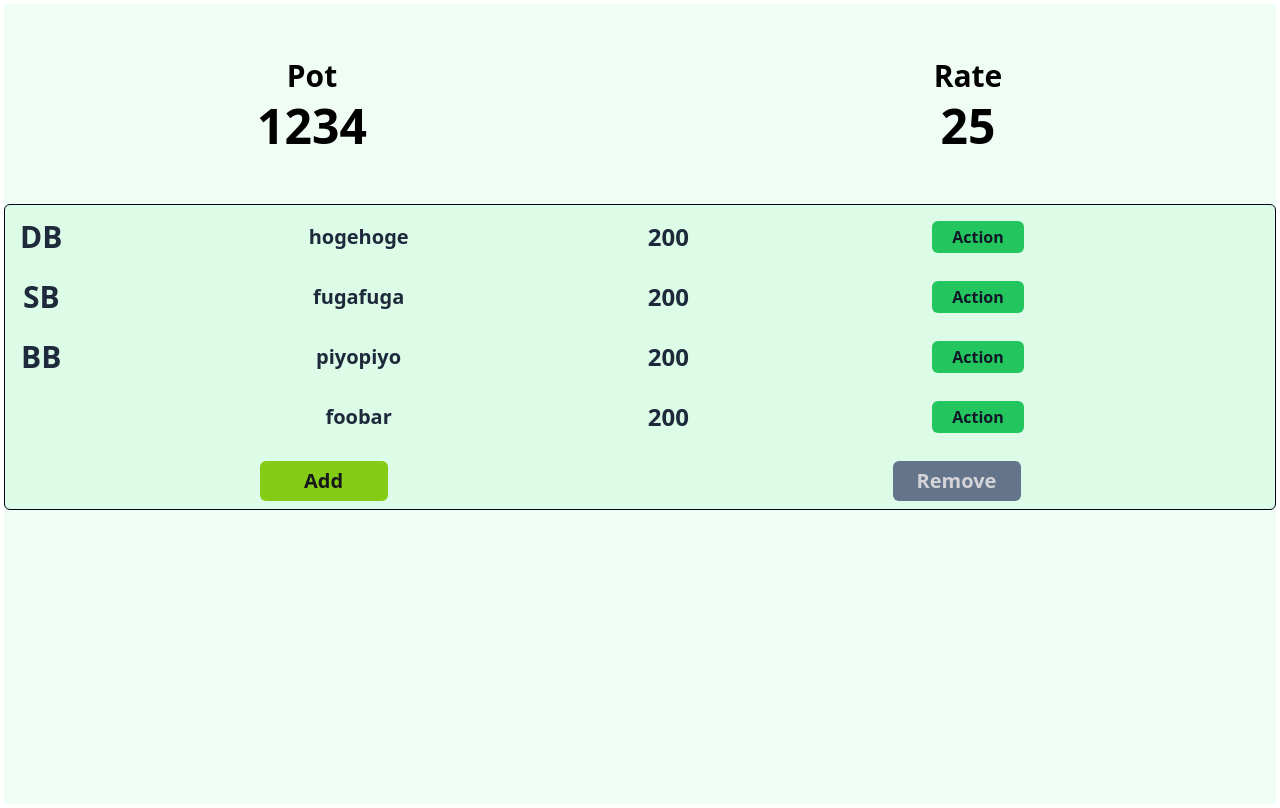
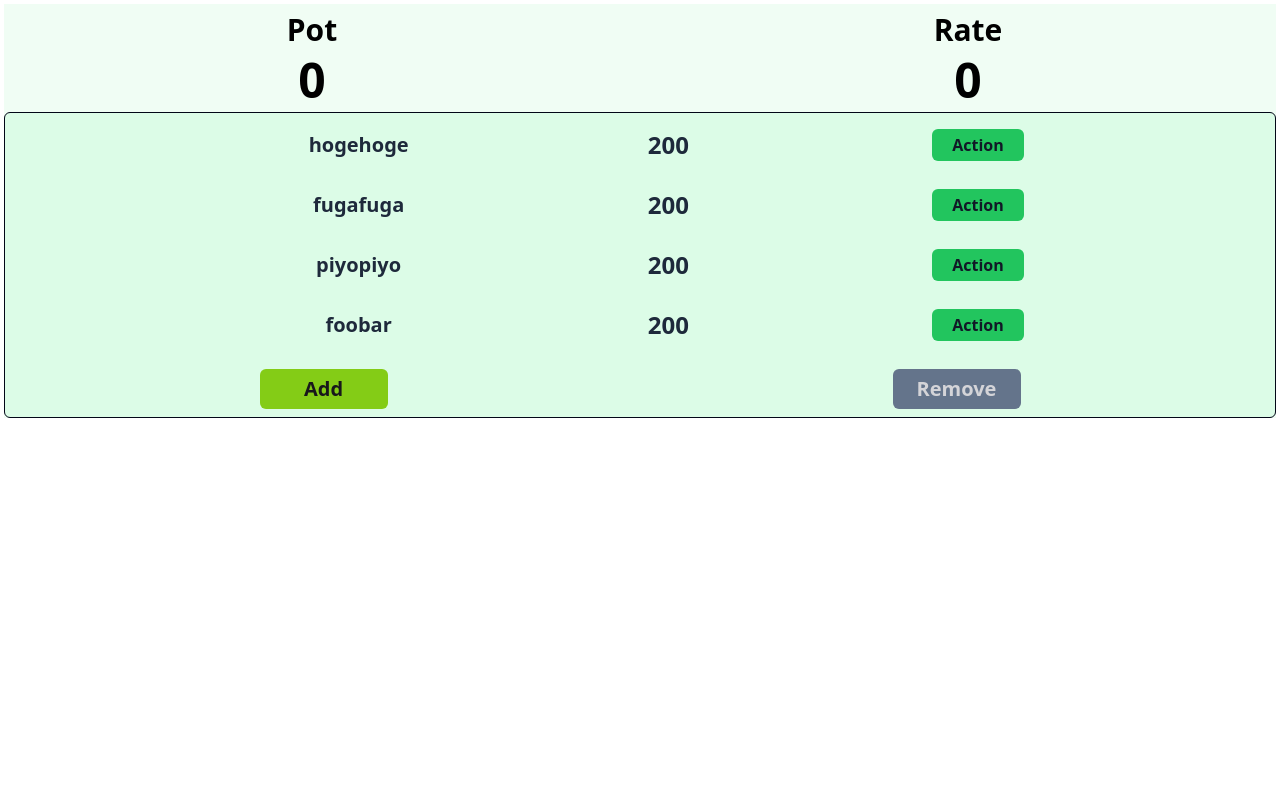
Before and after one commit to haruki26/poker-app-frontend, a React (Vite) app: page / in a window 1280 px wide. Built offline with nearby package versions, Linux system fonts and the light colour scheme.

Commit message:
GameクラスをUserManageに導入

```diff
--- a/src/App.tsx
+++ b/src/App.tsx
@@ -1,44 +1,42 @@
 import GameInfo from "./components/GameInfo/GameInfo";
 import UserManage from "./components/UserManage/UserManage";
-import { UserInfo } from "./types"
+import { Game } from "./game/Game";
 
-const demoData: UserInfo[] = [
+const demoData = [
     {
         name: "hogehoge",
         chip: 200,
-        role: "DB",
     },
     {
         name: "fugafuga",
         chip: 200,
-        role: "SB",
     },
     {
         name: "piyopiyo",
         chip: 200,
-        role: "BB",
     },
     {
         name: "foobar",
         chip: 200,
-        role: "",
     }
 ];
 
-const info = {
-    potSize: 1234,
-    rate: 25,
-}
+const App: React.FC = () => {
+    const game = new Game();
+    demoData.forEach((data) => {
+        game.userManager.addUser(data.name, data.chip);
+    });
 
-const App: React.FC = () => {
     return (
-        <div className="m-1 h-screen bg-green-50">
+        <div className="m-1 h-full bg-green-50">
             <div className="h-1/4">
-                <GameInfo potSize={info.potSize} rate={info.rate} />
+                <GameInfo potSize={game.getPot()} rate={game.getCurrentBet()} />
             </div>
-            <UserManage userInfo={demoData} />
+            <div className="h-3/4">
+                <UserManage userManager={game.userManager} />
+            </div>
         </div>
     )
 }
 
-export default App
+export default App;
--- a/src/components/UserManage/AddUserBtn.tsx
+++ b/src/components/UserManage/AddUserBtn.tsx
@@ -1,14 +1,24 @@
 import Btn from "../Btn";
-import AddUserModal from "./ManageModal/AddUserModal";
+import AddUserModal, { AddUserModalProps } from "./ManageModal/AddUserModal";
 
 type Props = {
     setContent: React.Dispatch<React.SetStateAction<React.ReactNode>>;
     openModal: () => void;
-}
+} & AddUserModalProps;
 
-const AddUserBtn: React.FC<Props> = ({ setContent, openModal}) => {
+const AddUserBtn: React.FC<Props> = ({
+    setContent,
+    openModal,
+    handleAddUser,
+    closeModal
+}) => {
     const handleClick = () => {
-        setContent(<AddUserModal />);
+        setContent(
+            <AddUserModal
+                handleAddUser={handleAddUser}
+                closeModal={closeModal}
+            />
+        );
         openModal();
     };
 
--- a/src/components/UserManage/ManageBtn.tsx
+++ /dev/null
@@ -1,27 +0,0 @@
-import Btn from "../Btn";
-import AddUserModal from "./ManageModal/AddUserModal";
-
-type Props = {
-    content: React.ReactNode;
-    setContent: React.Dispatch<React.SetStateAction<React.ReactNode>>;
-    openModal: () => void;
-    children: React.ReactNode;
-}
-
-const UserManageBtn: React.FC<Props> = ({
-    setContent,
-    openModal
-}) => {
-    const handleClick = () => {
-        setContent(<AddUserModal />);
-        openModal();
-    };
-
-    return (
-        <Btn onClick={handleClick}>
-            Add
-        </Btn>
-    );
-};
-
-export default UserManageBtn;
--- a/src/components/UserManage/ManageContext.ts
+++ /dev/null
@@ -1,16 +0,0 @@
-import { createContext } from "react";
-import { UserInfo } from "../../types";
-
-type ManageContextType = {
-    userInfo: UserInfo[];
-    handleAddUser: (name: string, chip: number) => void;
-    handleRemoveUser: (index: number) => void;
-    handleCloseModal: () => void;
-};
-
-export const ManageContext = createContext<ManageContextType>({
-    userInfo: [],
-    handleAddUser: () => {},
-    handleRemoveUser: () => {},
-    handleCloseModal: () => {},
-});
--- a/src/components/UserManage/ManageModal/AddUserModal.tsx
+++ b/src/components/UserManage/ManageModal/AddUserModal.tsx
@@ -1,23 +1,29 @@
-import { useContext, useState } from "react";
+import { useState } from "react";
 import ModalFrame from "../../Modal/ModalFrame"
 import InputForm from "../../InputForm";
 import Btn from "../../Btn";
-import { ManageContext } from "../ManageContext";
 
-const AddUserModal: React.FC = () => {
+export type AddUserModalProps = {
+    handleAddUser: (name: string, chip: number) => void;
+    closeModal: () => void;
+};
+
+const AddUserModal: React.FC<AddUserModalProps> = ({
+    handleAddUser,
+    closeModal
+}) => {
     const [name, setName] = useState<string>("");
     const [chip, setChip] = useState<number>(200);
-    const { handleAddUser, handleCloseModal } = useContext(ManageContext);
 
     const handleFormSubmit = (e: React.FormEvent<HTMLFormElement>) => {
         e.preventDefault();
         handleAddUser(name, chip);
         console.log("Add User");
-        handleCloseModal();
+        closeModal();
     };
 
     return (
-        <ModalFrame modalName="Add User" closeModal={handleCloseModal}>
+        <ModalFrame modalName="Add User" closeModal={closeModal}>
             <form className="flex flex-col gap-3" onSubmit={handleFormSubmit}>
                 <div className="flex flex-col gap-1">
                     <label htmlFor="name" className="text-zinc-400">
--- a/src/components/UserManage/ManageModal/RemoveUserModal.tsx
+++ b/src/components/UserManage/ManageModal/RemoveUserModal.tsx
@@ -1,12 +1,18 @@
-import { useContext, useState } from "react";
+import { useState } from "react";
 import Btn from "../../Btn";
 import ModalFrame from "../../Modal/ModalFrame";
-import { ManageContext } from "../ManageContext";
 
-const RemoveUserModal: React.FC = () => {
-    const { userInfo, handleRemoveUser, handleCloseModal } = useContext(ManageContext);
-    const userNames = userInfo.map(user => user.name);
+export type RemoveModalProps = {
+    userNames: string[];
+    handleRemoveUser: (index: number) => void;
+    closeModal: () => void;
+}
 
+const RemoveUserModal: React.FC<RemoveModalProps> = ({
+    userNames,
+    handleRemoveUser,
+    closeModal
+}) => {
     const [checked, setChecked] = useState<boolean[]>(new Array(userNames.length).fill(false));
 
     const handleChecked = (index: number) => {
@@ -26,11 +32,11 @@ const RemoveUserModal: React.FC = () => {
             }
         });
 
-        handleCloseModal();
+        closeModal();
     }
 
     return (
-        <ModalFrame modalName="Remove" closeModal={handleCloseModal}>
+        <ModalFrame modalName="Remove" closeModal={closeModal}>
             <div className="flex flex-col gap-3">
                 <form
                 className="flex flex-col gap-3"
--- a/src/components/UserManage/User.tsx
+++ b/src/components/UserManage/User.tsx
@@ -1,31 +1,37 @@
-import { UserInfo } from "../../types";
+import { Role } from "../../game/types";
 import { useModal } from "../Modal/useModal";
 import ActionBtn from "./ActionBtn";
 import ActionModal from "./ActionModal/ActionModal";
 import Label from "./Label";
 
 type Props = {
-    userInfo: UserInfo;
+    name: string;
+    chip: number;
+    role: Role | "";
 };
 
-const User: React.FC<Props> = ({ userInfo }) => {
+const User: React.FC<Props> = ({
+    name,
+    chip,
+    role
+}) => {
     const { Modal, openModal, closeModal } = useModal();
 
     return (
         <div className="h-12 flex w-full gap-3">
             <Label className="w-32">
                 <span className="text-3xl">
-                    {userInfo.role}
+                    {role}
                 </span>
             </Label>
             <Label className="w-full">
                 <span className="text-xl">
-                    {userInfo.name}
+                    {name}
                 </span>
             </Label>
             <Label className="w-16">
                 <span className="text-2xl">
-                    {userInfo.chip}
+                    {chip}
                 </span>
             </Label>
             <ActionBtn handleModal={openModal} />
--- a/src/components/UserManage/UserManage.tsx
+++ b/src/components/UserManage/UserManage.tsx
@@ -1,26 +1,26 @@
 import { useState } from "react";
-import { UserInfo } from "../../types";
 import { useModal } from "../Modal/useModal";
 import User from "./User";
-import { ManageContext } from "./ManageContext";
 import AddUserBtn from "./AddUserBtn";
 import RemoveUserBtn from "./RemoveUserBtn";
+import { UserManager } from "../../game/Game";
 
 
 type Props = {
-    userInfo: UserInfo[];
+    userManager: UserManager;
 };
 
-const UserManage: React.FC<Props> = ({ userInfo }) => {
+const UserManage: React.FC<Props> = ({ userManager }) => {
     const [modalContent, setModalContent] = useState<React.ReactNode | null>(null);
     const { Modal, openModal, closeModal } = useModal();
+    const userInfo = userManager.users;
 
     const handleAddUser = (name: string, chip: number) => {
-        userInfo.push({ name, chip, role: "" });
+        userManager.addUser(name, chip);
     }
 
     const handleRemoveUser = (index: number) => {
-        userInfo.splice(index, 1)
+        userManager.removeUser(index);
     }
 
     const handleCloseModal = () => {
@@ -28,33 +28,39 @@ const UserManage: React.FC<Props> = ({ userInfo }) => {
         setModalContent(null);
     }
 
-    const contextValue = {
-        userInfo,
-        handleAddUser,
-        handleRemoveUser,
-        handleCloseModal
-    };
-
     return (
         <div className="p-2 bg-green-100 border border-slate-950 rounded-md">
             <div className="flex flex-col gap-5">
                 <ul className="flex flex-col gap-3">
                     {userInfo.map((user, index) => (
                         <li key={index}>
-                            <User userInfo={user} />
+                            <User
+                                name={user.name}
+                                chip={user.getChip()}
+                                role={user.role}
+                            />
                         </li>
                     ))}
                 </ul>
                 <div className="flex gap-3 justify-center items-center">
-                    <AddUserBtn setContent={setModalContent} openModal={openModal} />
-                    <RemoveUserBtn setContent={setModalContent} openModal={openModal} />
+                    <AddUserBtn
+                        setContent={setModalContent}
+                        openModal={openModal}
+                        handleAddUser={handleAddUser}
+                        closeModal={handleCloseModal}
+                    />
+                    <RemoveUserBtn
+                        setContent={setModalContent}
+                        openModal={openModal}
+                        userNames={userInfo.map((user) => user.name)}
+                        handleRemoveUser={handleRemoveUser}
+                        closeModal={handleCloseModal}
+                    />
                 </div>
             </div>
             {modalContent && (
                 <Modal>
-                    <ManageContext.Provider value={contextValue}>
-                        {modalContent}
-                    </ManageContext.Provider>
+                    {modalContent}
                 </Modal>
             )}
         </div>
--- a/src/game/Game.ts
+++ b/src/game/Game.ts
@@ -1,7 +1,7 @@
 import { Role } from "./types";
-import User from "./User";
+import { User } from "./User";
 
-class UserManager {
+export class UserManager {
     public users: User[] = [];
 
     public addUser(name: string, chip: number) {
@@ -17,7 +17,7 @@ class UserManager {
             this.users.splice(index, 1);
         } catch {
             throw new Error("ユーザーが存在しません");
-        }
+        };
     };
 
     public setRole(index: number) {
@@ -27,7 +27,7 @@ class UserManager {
 
         if (this.users.length < 2) {
             throw new Error("プレイヤーが2人未満です");
-        }
+        };
 
         this.users.forEach((user) => {
             user.role = "";
@@ -53,10 +53,10 @@ class UserManager {
             };
         };
     };
-}
+};
 
-class Game {
-    private userManager = new UserManager();
+export class Game {
+    public userManager = new UserManager();
     private pot = 0;
     private currentBet = 0;
     private dealerButton = 0;
@@ -77,7 +77,7 @@ class Game {
     public setBlind(amount: number) {
         if (amount < 1) {
             throw new Error("0より小さい値は設定できません");
-        }
+        };
         this.blind = amount;
     };
 
@@ -96,7 +96,7 @@ class Game {
     public setDealerButton(index: number) {
         this.userManager.setRole(index);
         this.dealerButton = this.userManager.users.findIndex((user) => user.role === "DB");
-    }
+    };
 
     public bet(index: number, amount: number) {
         if (amount < this.currentBet) {
@@ -152,5 +152,3 @@ class Game {
         this.currentBet = 0;
     };
 };
-
-export default Game;
--- a/src/game/User.ts
+++ b/src/game/User.ts
@@ -1,6 +1,6 @@
 import { Role } from "./types";
 
-class User {
+export class User {
     public name: string;
     private chip: number;
     public role: Role | "" = "";
```
Also changed, not shown: src/components/UserManage/RemoveUserBtn.tsx (+16 -4 lines).
